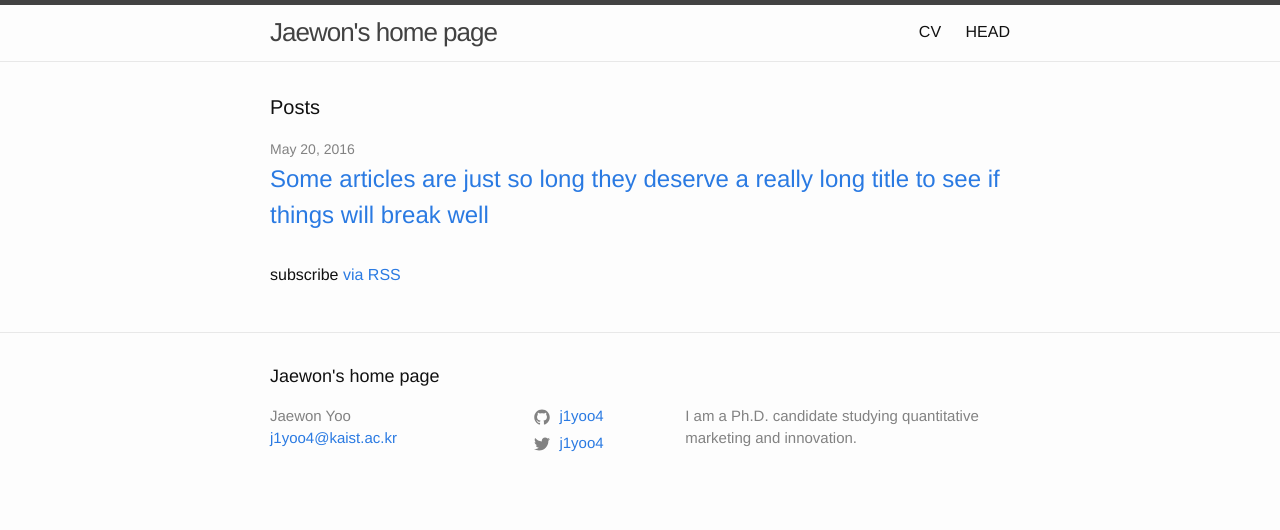
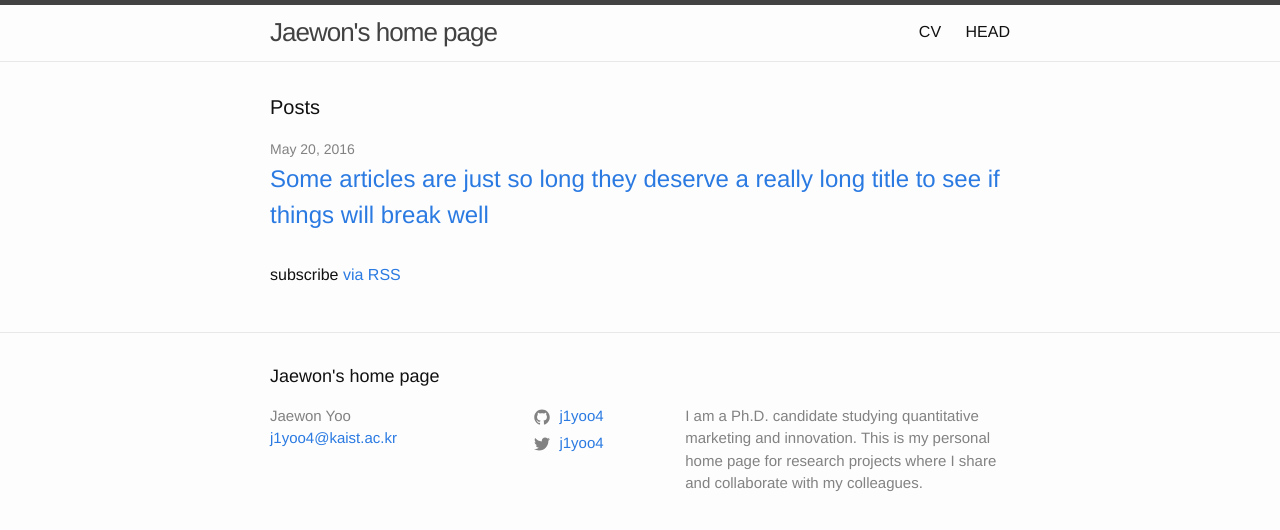
Before and after one commit to j1yoo/j1yoo.github.io, a Jekyll site: the page built from index.md, in a window 1280 px wide. Shown: the top 530 px of the page. Built offline with Jekyll 4.4.1, drawn with Linux system fonts in a browser that asks for light colours.

Commit message:
Update _config.yml

```diff
--- a/_config.yml
+++ b/_config.yml
@@ -2,7 +2,7 @@ title: Jaewon's home page
 author: Jaewon Yoo
 email: j1yoo4@kaist.ac.kr
 description: > # this means to ignore newlines until "baseurl:"
-  I am a Ph.D. candidate studying quantitative marketing and innovation.
+  I am a Ph.D. candidate studying quantitative marketing and innovation. This is my personal home page for research projects where I share and collaborate with my colleagues.
 twitter_username: j1yoo4
 github_username:  j1yoo4
 
```
